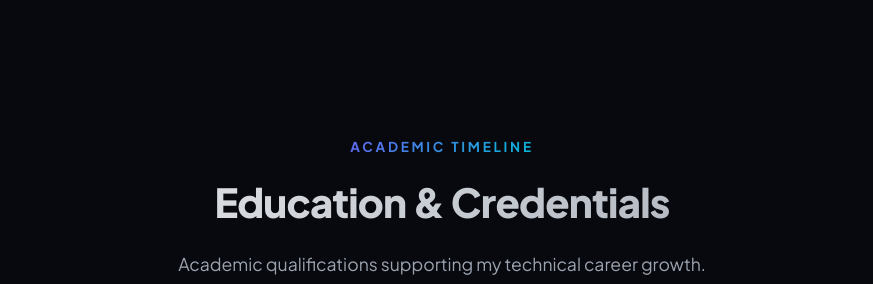
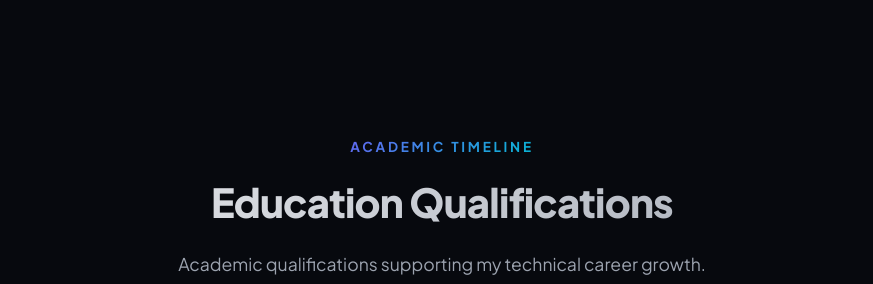
Before and after one commit to devindaa-apiit/ProfessionalPortfolio, a plain HTML site: page index.html in a window 1280 px wide. Shown: the part 1247-1531 px from the top of the page, without its empty margins (198-1071 px from the left). Drawn offline with Linux system fonts and the light colour scheme.

Commit message:
Title changed

```diff
--- a/index.html
+++ b/index.html
@@ -110,7 +110,7 @@
       <div class="container">
         <div class="section-header">
           <span class="section-tag">Academic Timeline</span>
-          <h2 class="section-title">Education & Credentials</h2>
+          <h2 class="section-title">Education Qualifications</h2>
           <p class="section-subtitle">Academic qualifications supporting my technical career growth.</p>
         </div>
 
```
